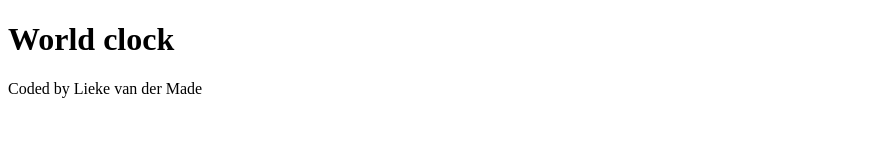
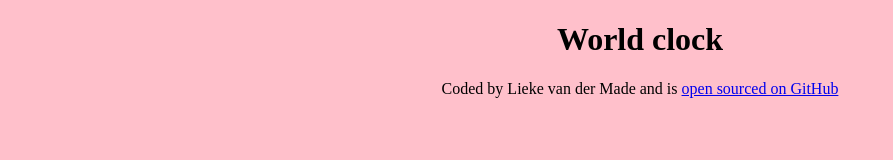
Before and after one commit to LiekeM/world_clock, a plain HTML site: page index.html in a window 1280 px wide. Shown: the whole page, without its empty margins (0-893 px from the left). Drawn offline with Linux system fonts and the light colour scheme.

Commit message:
FEATURE | created initial project structure HTML/CSS/JS

```diff
--- /dev/null
+++ b/css/style.css
@@ -0,0 +1,11 @@
+body {
+  background: pink;
+}
+
+h1 {
+  text-align: center;
+}
+
+footer {
+  text-align: center;
+}
--- a/index.html
+++ b/index.html
@@ -4,10 +4,15 @@
     <meta charset="UTF-8" />
     <meta http-equiv="X-UA-Compatible" content="IE=edge" />
     <meta name="viewport" content="width=device-width, initial-scale=1.0" />
-    <title>Document</title>
+    <link rel="stylesheet" href="css/style.css" />
+    <title>World Clock ⏰ by Lieke van der Made</title>
   </head>
   <body>
     <h1>World clock</h1>
-    <footer>Coded by Lieke van der Made</footer>
+    <footer>
+      Coded by Lieke van der Made and is
+      <a href="https://github.com/LiekeM/world_clock">open sourced on GitHub</a>
+    </footer>
+    <script src="javascript/index.js"></script>
   </body>
 </html>
```
Also changed, not shown: javascript/index.js (added).
